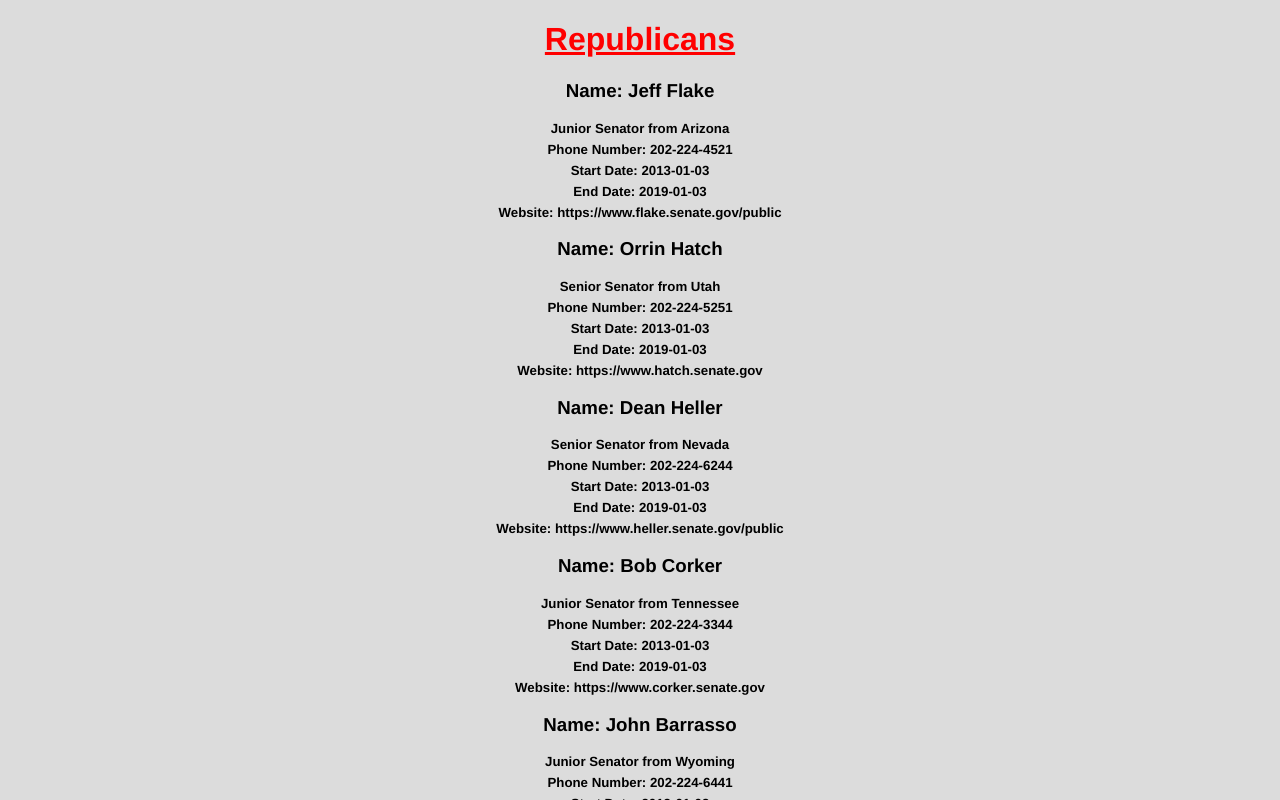
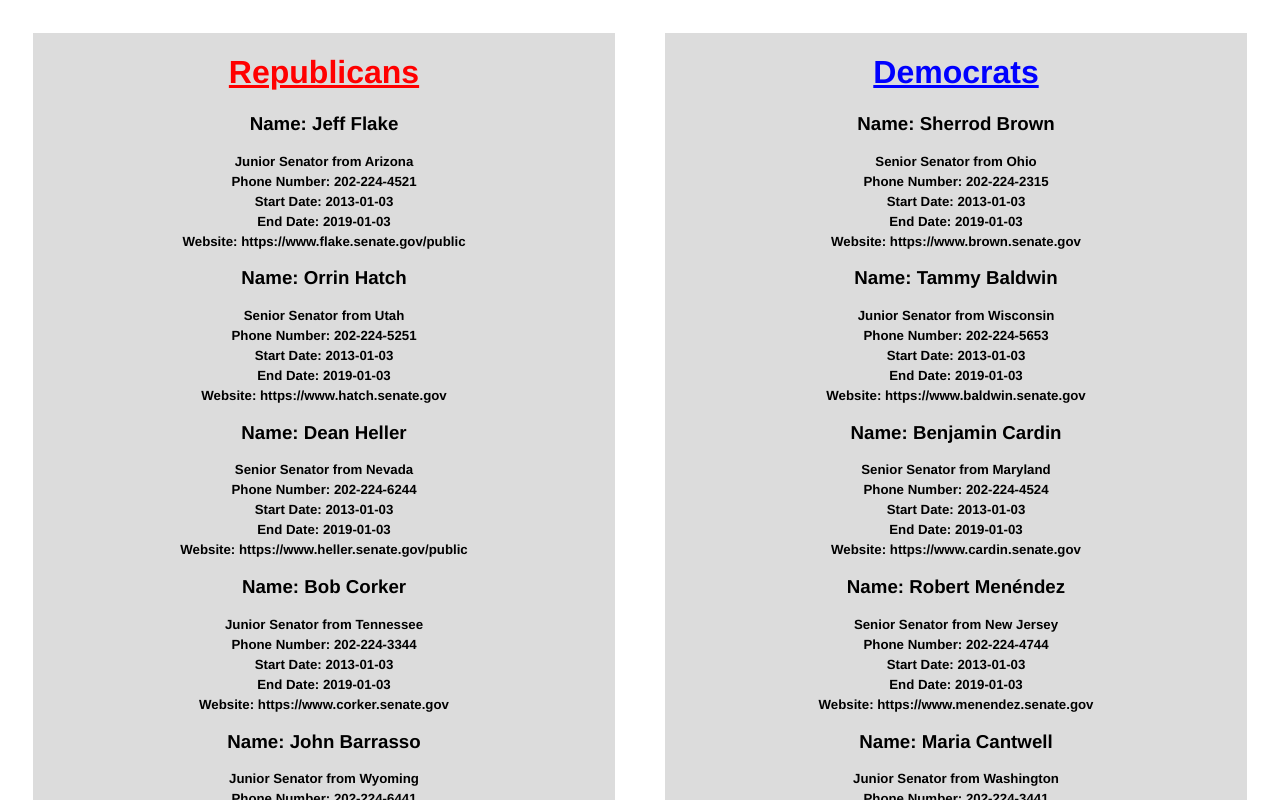
Before and after one commit to JamesSakurai/Senators-info, a React (Create React App) app: page / in a window 1280 px wide. Shown: the top 800 px of the page. Built offline with nearby package versions, Linux system fonts and the light colour scheme.

Commit message:
layout changes

```diff
--- a/src/components/Senators.js
+++ b/src/components/Senators.js
@@ -19,11 +19,15 @@ export default class extends Component {
     const democrats = this.renderDemocrats()
 
     return (
-      <div>
-        <h1 id="reps">Republicans</h1>
-        {republicans}
-        <h1 id="dems">Democrats</h1>
-        {democrats}
+      <div class="flex-container">
+        <div>
+          <h1 id="reps">Republicans</h1>
+          {republicans}
+        </div>
+        <div>
+          <h1 id="dems">Democrats</h1>
+          {democrats}
+        </div>
       </div>
     );
   }
--- a/src/index.css
+++ b/src/index.css
@@ -1,9 +1,8 @@
 body {
-  margin: 0;
-  padding: 0;
+  /*padding: 10px;*/
   font-family: helvetica;
   text-align: center;
-  background-color: gainsboro;
+  /*background-color: gainsboro;*/
 }
 
 h3 {
@@ -11,7 +10,18 @@ h3 {
 }
 
 h5 {
-  margin: 6px;
+  margin: 5px;
+}
+
+.flex-container {
+  display: flex;
+  flex-wrap: nowrap;
+}
+
+.flex-container > div {
+  width: 100%;
+  margin: 25px;
+  background-color: gainsboro;
 }
 
 #reps {
```
